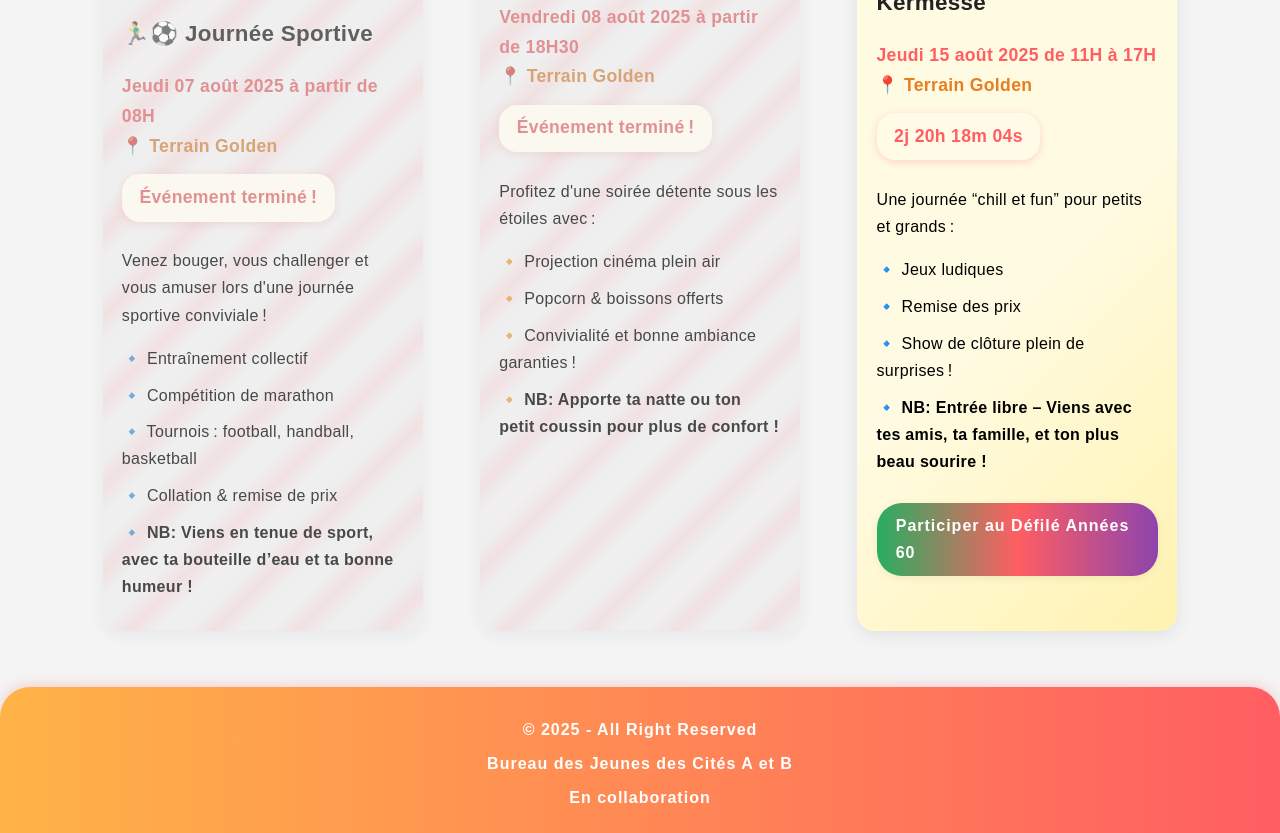
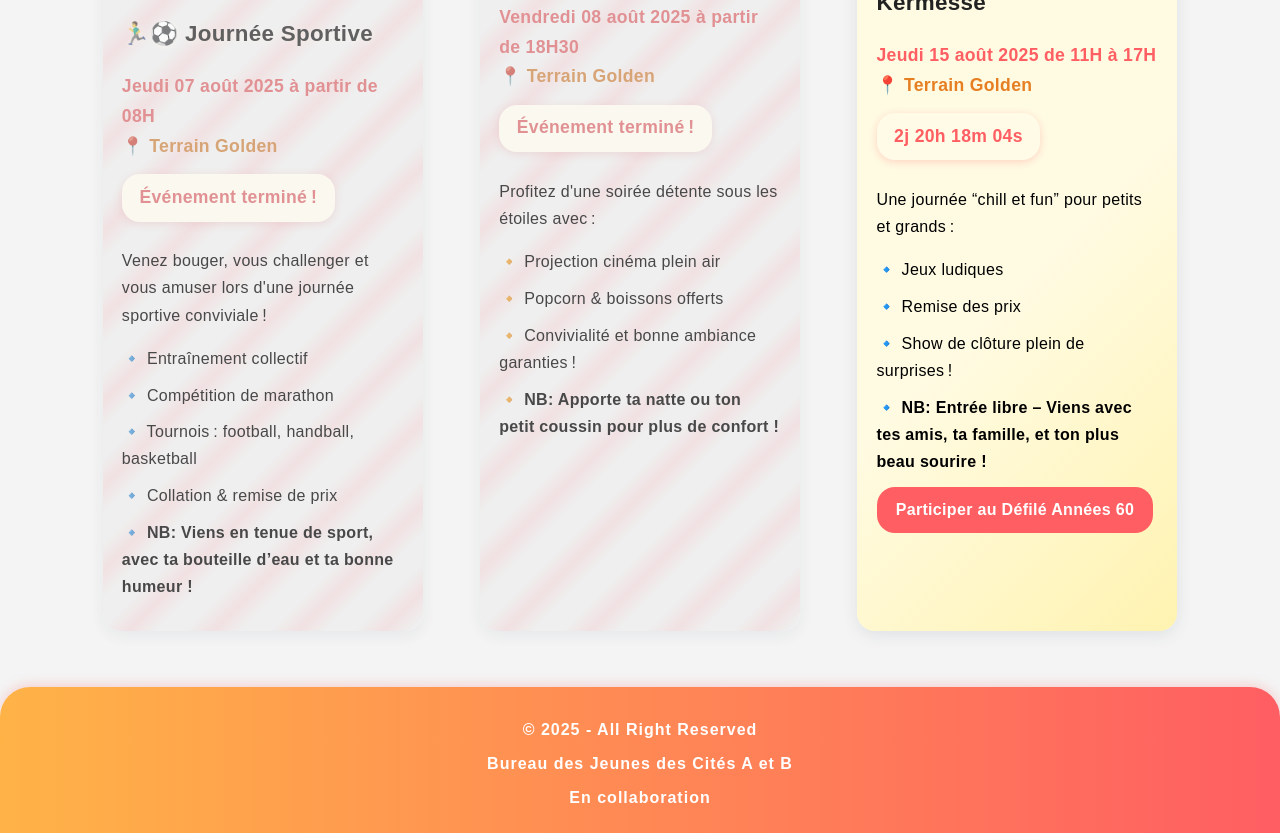
Before and after one commit to Yunki0/event-BJCP, a plain HTML site: page src/index.html in a window 1280 px wide. Shown: the part 530-1363 px from the top of the page. Drawn offline with Linux system fonts and the light colour scheme; a web font is replaced by a local one.

Commit message:
Retrait du style de bouton

```diff
--- a/src/styles/main.css
+++ b/src/styles/main.css
@@ -137,26 +137,15 @@ h1 {
     margin-bottom: 1em;
     margin-top: 0.5em;
 }
-
 .event-list a {
     display: inline-block;
-    margin-top: 1em;
+    background: #ff5e62;
     color: #fff;
-    background: linear-gradient(90deg, #27ae60, #ff5e62, #8e44ad);
     padding: 0.6em 1.2em;
-    border-radius: 25px;
+    border-radius: 18px;
     text-decoration: none;
     font-weight: bold;
-    letter-spacing: 1px;
-    box-shadow: 0 2px 8px rgba(53,66,74,0.08);
-    transition: background 0.3s, transform 0.2s;
 }
-
-.event-list a:hover {
-    background: linear-gradient(90deg, #8e44ad, #ff5e62, #27ae60);
-    transform: scale(1.08);
-}
-
 /* IMAGES */
 .event-img {
     width: 100%;
```
